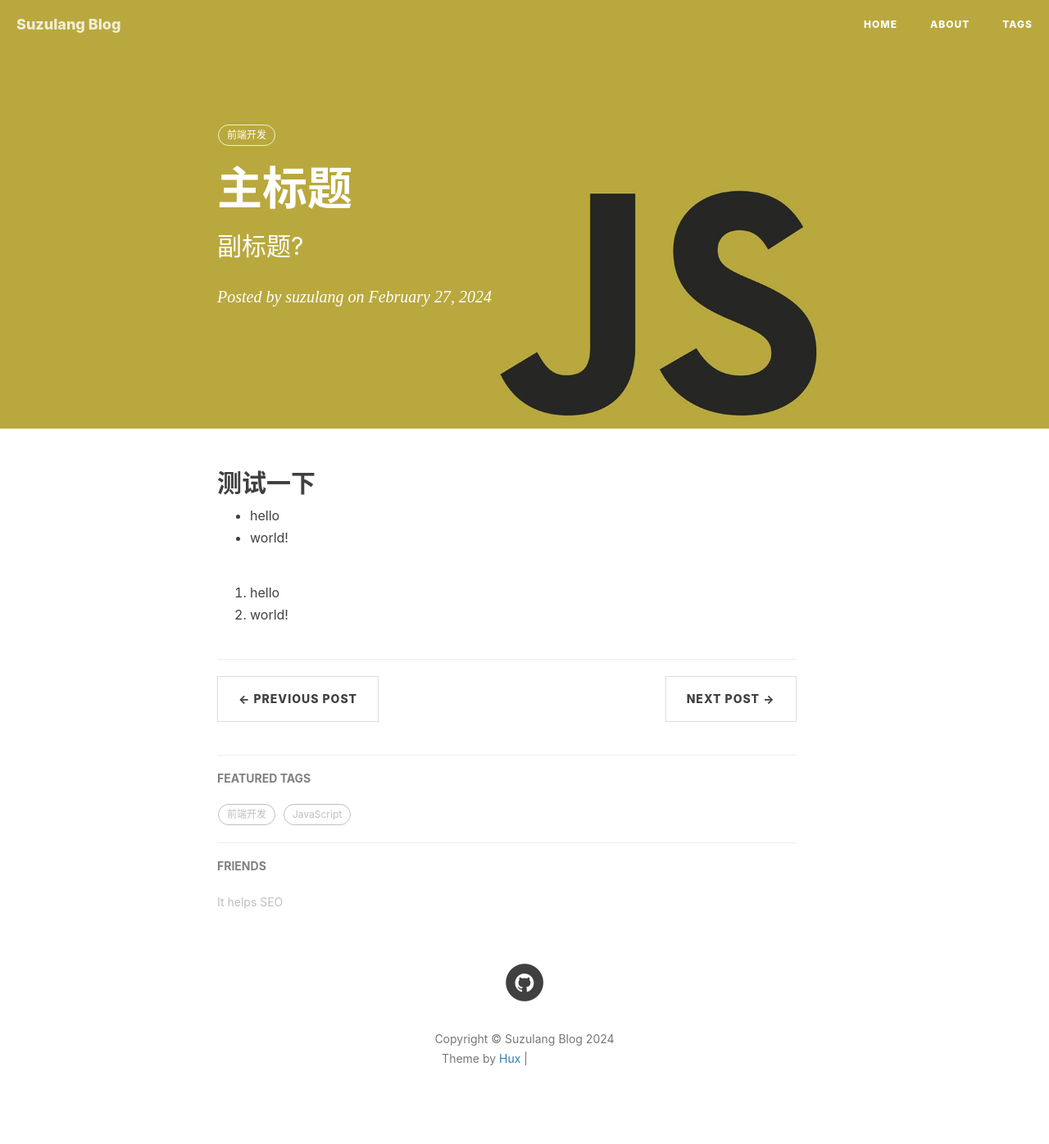
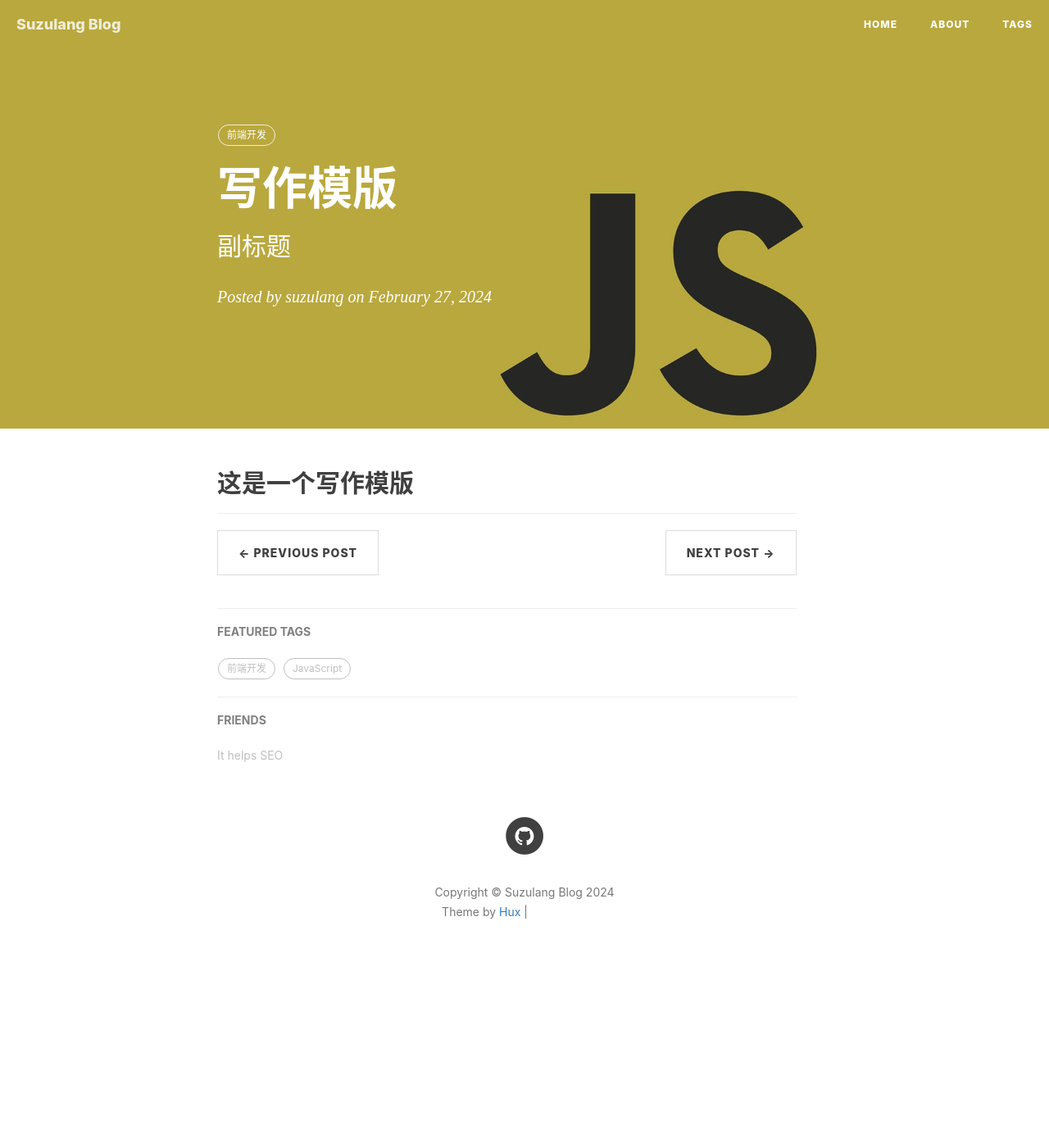
Before and after one commit to suzulang/suzulang.github.io, a Jekyll site: the page built from _posts/2024-02-27-写作模版.markdown, in a window 1280 px wide. Shown: the whole page at 82% size. Built offline with Jekyll 4.4.1, drawn with Linux system fonts in a browser that asks for light colours; nearby versions of some CDN libraries; comment, search, counter and statistics services are not loaded; after the commit the page ends 1217 px from its top, so only the background shows below that; grey boxes are pictures that could not be loaded.

Commit message:
写作模版更新

```diff
--- a/_posts/2024-02-27-写作模版.markdown
+++ b/_posts/2024-02-27-写作模版.markdown
@@ -1,7 +1,7 @@
 ---
 layout:     post
-title:      "主标题"
-subtitle:   "副标题?"
+title:      "写作模版"
+subtitle:   "副标题"
 date:       2024-02-27
 author:     "suzulang"
 header-img: "img/post-bg-js-version.jpg"
@@ -11,10 +11,4 @@ tags:
 
 
 
-## 测试一下
-
-- hello
-- world!
-
-1. hello
-2. world!
+## 这是一个写作模版
```
Also changed, not shown: _posts/2024-03-11-关于我为什么要写这个博客.markdown (+6 -9 lines).
